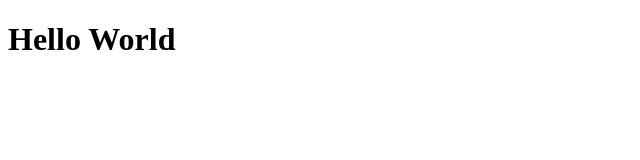
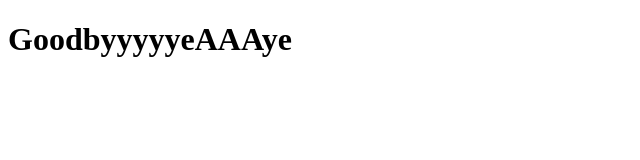
Before and after one commit to McSouh/Git-final, a plain HTML site: page index.html in a window 1280 px wide. Shown: the whole page, without its empty margins (0-640 px from the left). Drawn offline with Linux system fonts and the light colour scheme.

Commit message:
H1 numéro 3

```diff
--- a/index.html
+++ b/index.html
@@ -7,6 +7,6 @@
     <title>Document</title>
 </head>
 <body>
-    <h1>Hello World</h1>
+    <h1>GoodbyyyyyeAAAye</h1>
 </body>
 </html>
```
